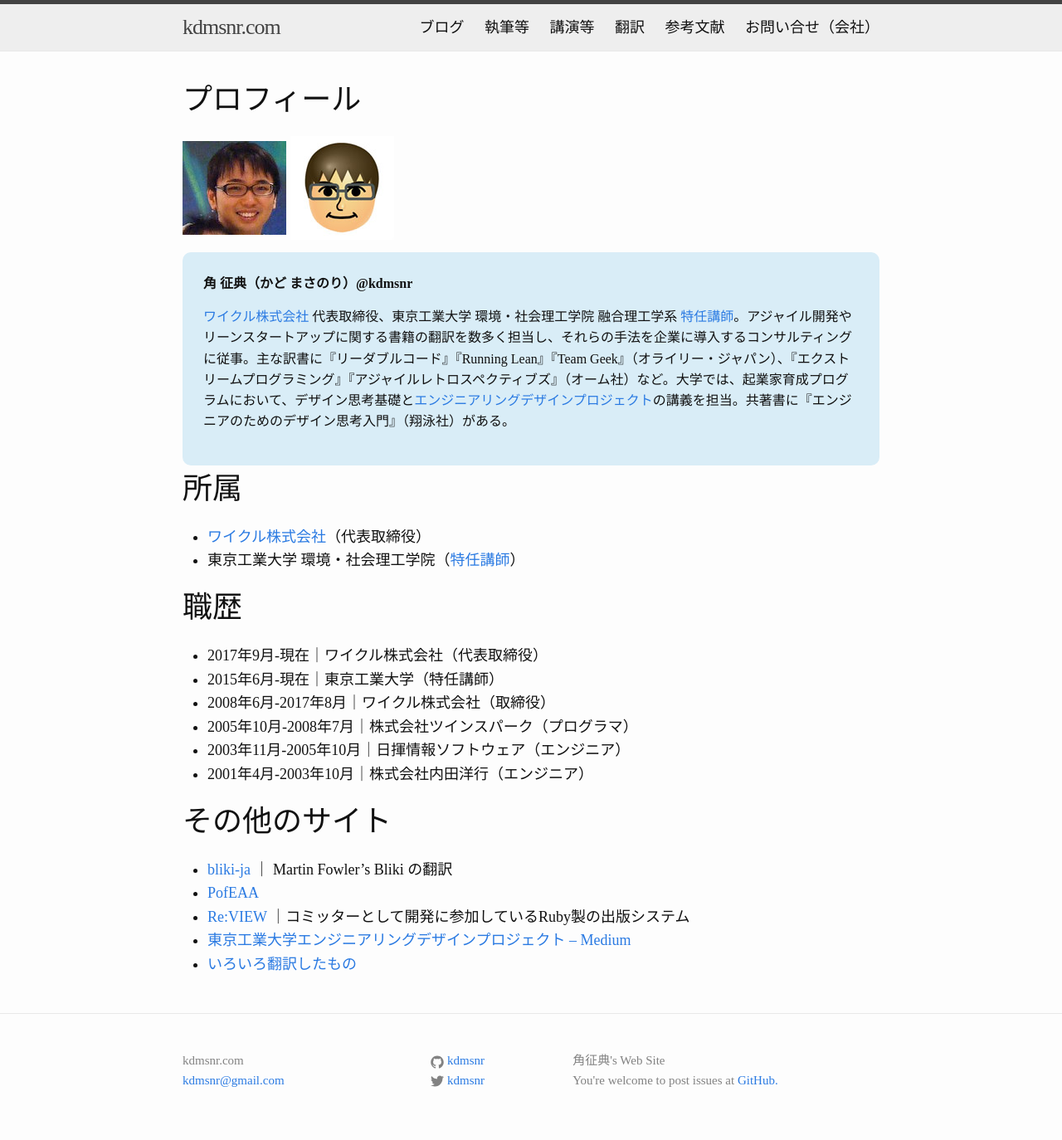
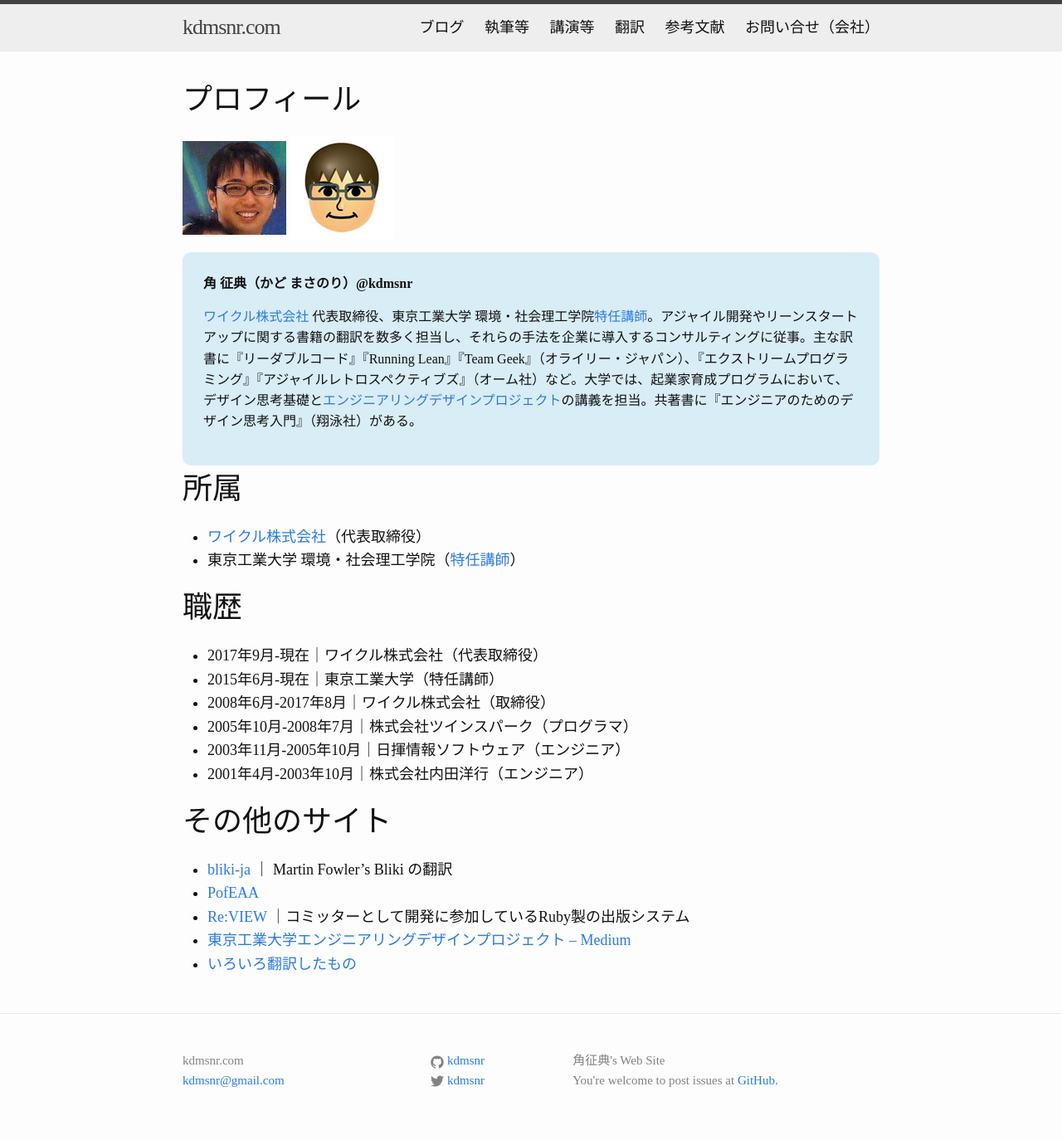
Before and after one commit to kdmsnr/kdmsnr.github.io, a Jekyll site: the page built from index.md, in a window 1280 px wide. Shown: the whole page at 83% size. Built offline with Jekyll 4.4.1, drawn with Linux system fonts in a browser that asks for light colours; Markdown is read by kramdown in place of the engine named in the settings; comment, search, counter and statistics services are not loaded.

Commit message:
update profile

```diff
--- a/_includes/profile.html
+++ b/_includes/profile.html
@@ -3,7 +3,7 @@
 <div class="profile">
 <p><b>角 征典（かど まさのり）@kdmsnr</b></p>
 
-<p><a href="http://www.waicrew.com">ワイクル株式会社</a> 代表取締役、東京工業大学 環境・社会理工学院 融合理工学系 <a href="http://t2r2.star.titech.ac.jp/cgi-bin/researcherinfo.cgi?q_researcher_content_number=CTT100692413">特任講師</a>。アジャイル開発やリーンスタートアップに関する書籍の翻訳を数多く担当し、それらの手法を企業に導入するコンサルティングに従事。主な訳書に『リーダブルコード』『Running Lean』『Team Geek』（オライリー・ジャパン）、『エクストリームプログラミング』『アジャイルレトロスペクティブズ』（オーム社）など。大学では、起業家育成プログラムにおいて、デザイン思考基礎と<a href="https://medium.com/titech-eng-and-design">エンジニアリングデザインプロジェクト</a>の講義を担当。共著書に『エンジニアのためのデザイン思考入門』（翔泳社）がある。
+<p><a href="http://www.waicrew.com">ワイクル株式会社</a> 代表取締役、東京工業大学 環境・社会理工学院<a href="http://t2r2.star.titech.ac.jp/cgi-bin/researcherinfo.cgi?q_researcher_content_number=CTT100692413">特任講師</a>。アジャイル開発やリーンスタートアップに関する書籍の翻訳を数多く担当し、それらの手法を企業に導入するコンサルティングに従事。主な訳書に『リーダブルコード』『Running Lean』『Team Geek』（オライリー・ジャパン）、『エクストリームプログラミング』『アジャイルレトロスペクティブズ』（オーム社）など。大学では、起業家育成プログラムにおいて、デザイン思考基礎と<a href="https://medium.com/titech-eng-and-design">エンジニアリングデザインプロジェクト</a>の講義を担当。共著書に『エンジニアのためのデザイン思考入門』（翔泳社）がある。
 </p>
 
 </div>
```
